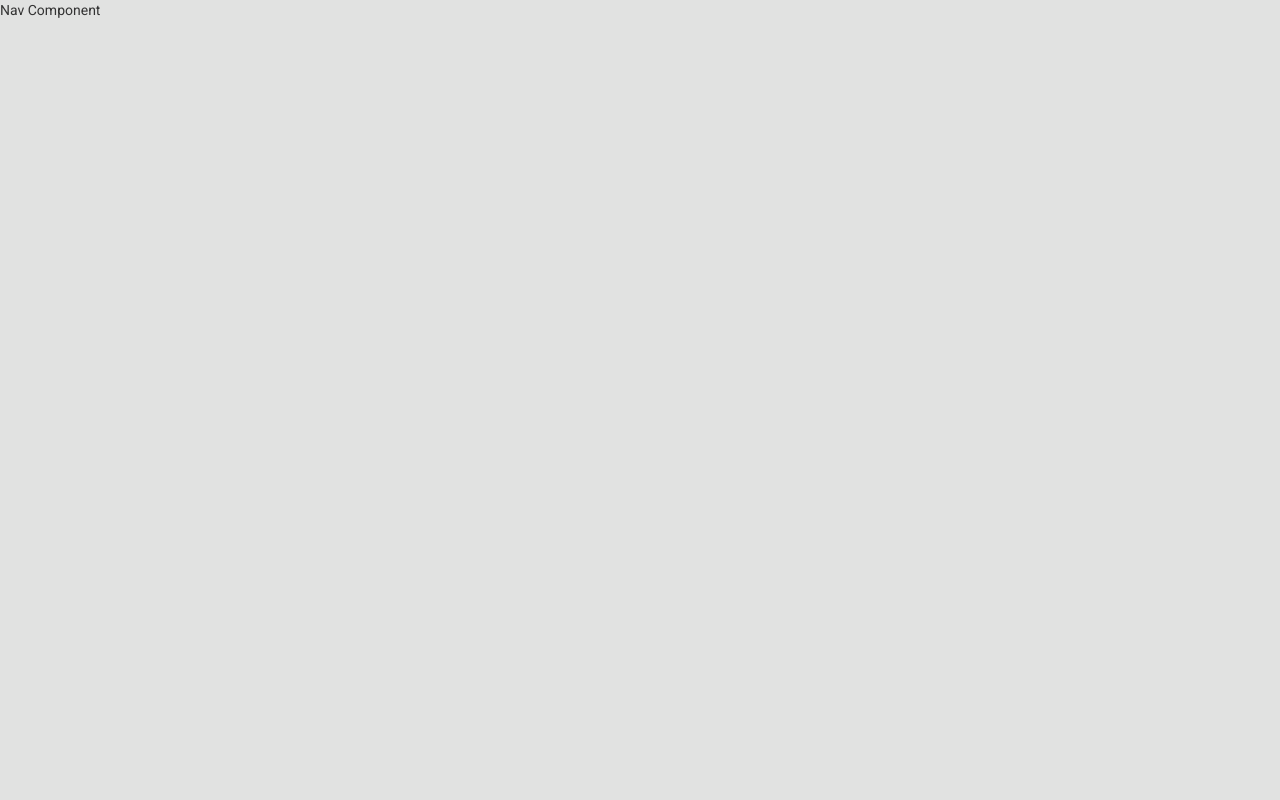
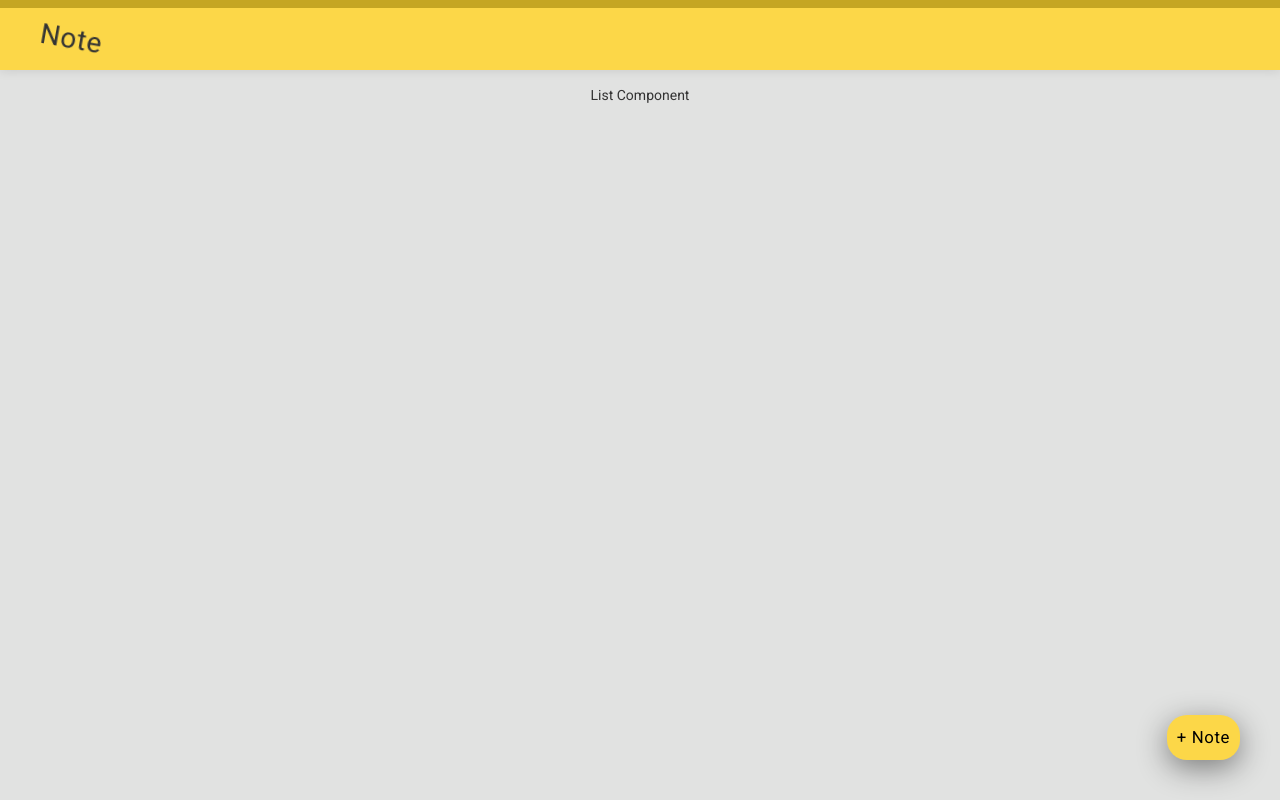
Before and after one commit to apolloproductionsdj/note-app-torres, a React (Create React App) app: page / in a window 1280 px wide. Built offline with nearby package versions, Linux system fonts and the light colour scheme.

Commit message:
added List component

```diff
--- a/src/App.js
+++ b/src/App.js
@@ -1,13 +1,17 @@
-import React from 'react';
+import React, { Component } from 'react';
 import './App.css';
 import Nav from './components/Nav';
+import List from './components/List';
 
-function App() {
-  return (
-    <div className="App">
-      <Nav />
-    </div>
-  );
+class App extends Component {
+  render() {
+    return (
+      <div className="App">
+        <Nav />
+        <List />
+      </div>
+    );
+  }
 }
 
 export default App;
--- /dev/null
+++ b/src/components/List.js
@@ -0,0 +1,15 @@
+import React from 'react';
+
+
+class List extends React.Component {
+  render (){
+    return(
+      <div className="list-container">
+        List Component
+      </div>
+    );
+  }
+}
+
+
+export default List;
--- a/src/components/Nav.js
+++ b/src/components/Nav.js
@@ -3,8 +3,13 @@ import React from 'react';
 class Nav extends React.Component {
   render() {
     return(
-      <div>
-        Nav Component
+      <div className="nav-container">
+        <div className="nav-logo">
+          Note
+        </div>
+        <div className="nav-button">
+         + Note
+        </div>
       </div>
     );
   }
```
